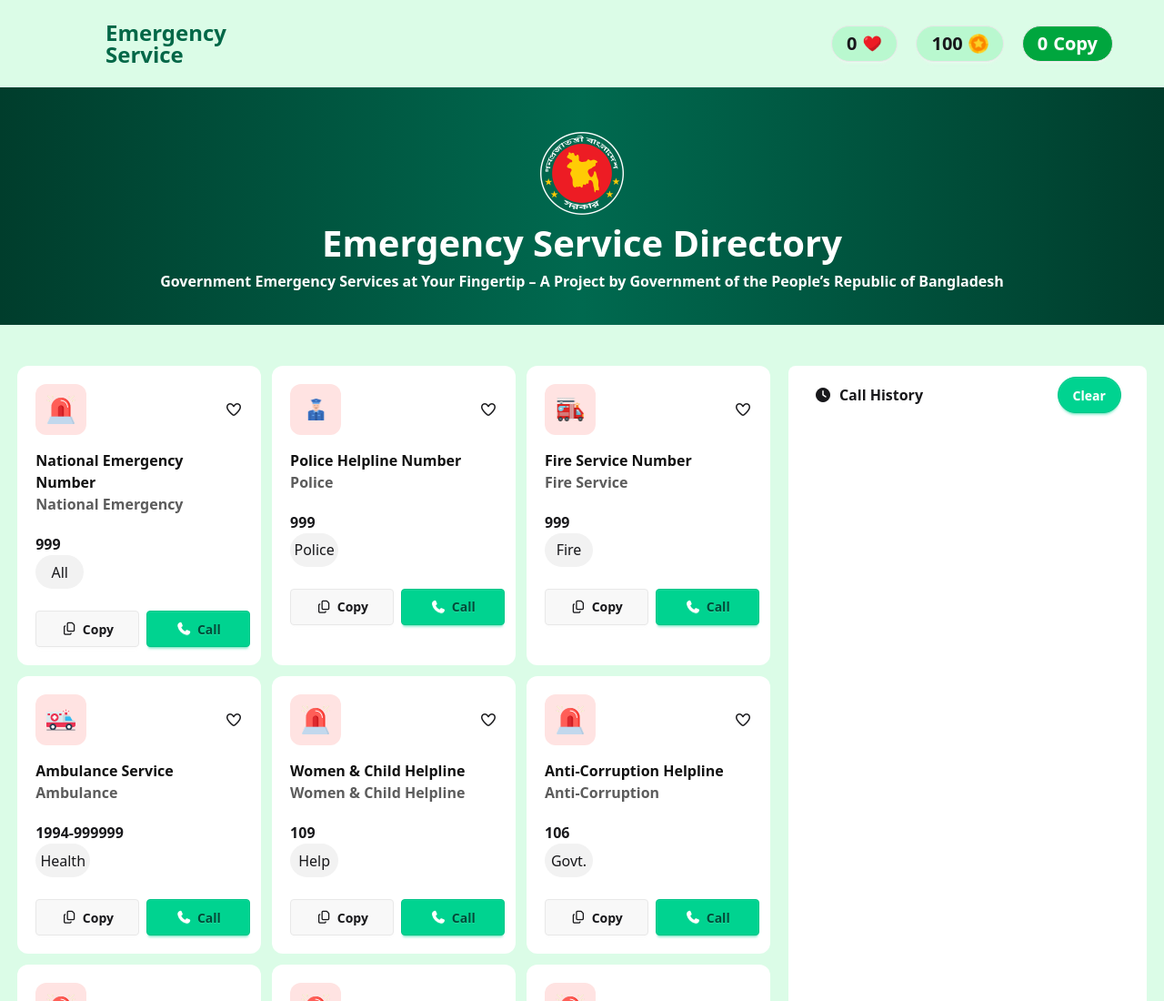
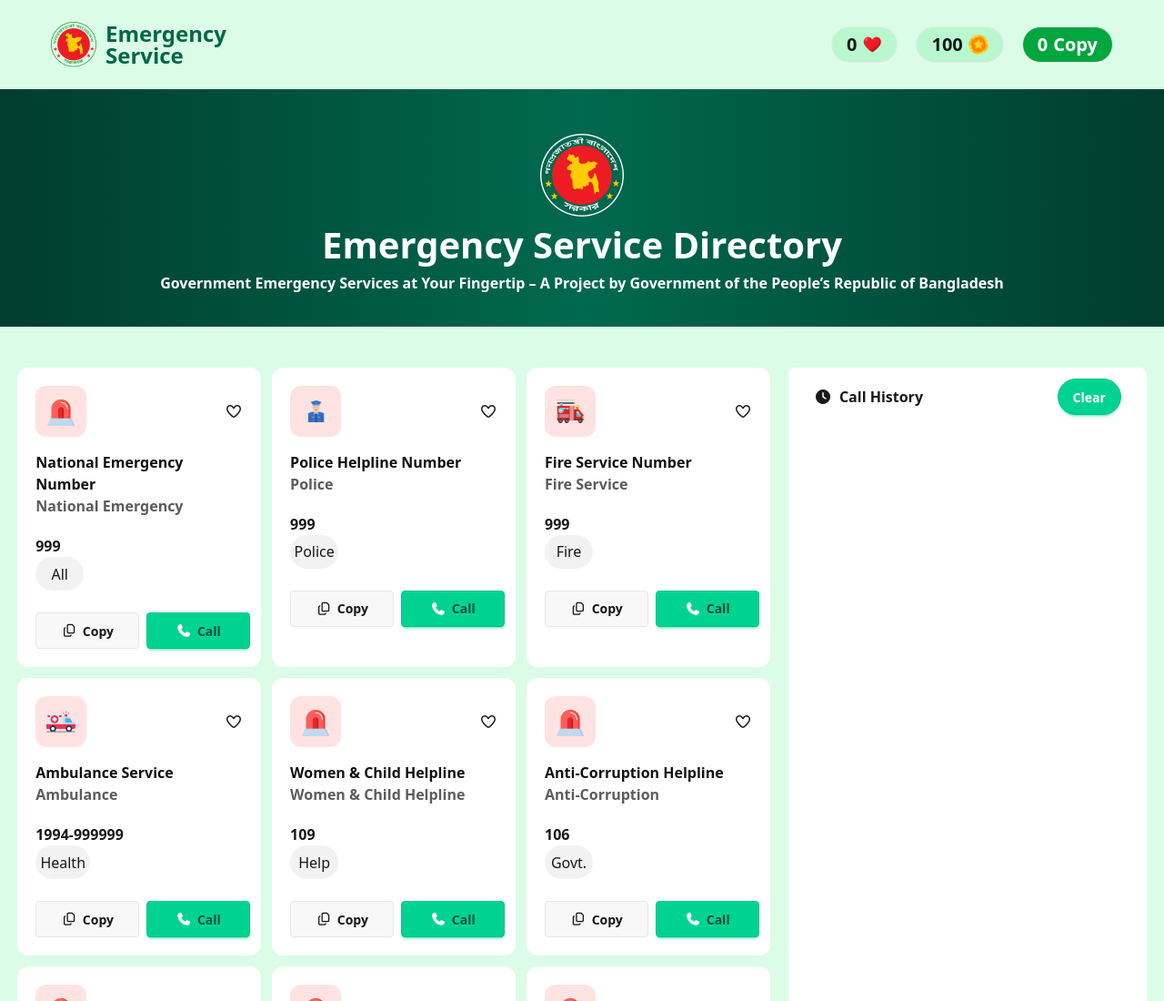
Before and after one commit to farhanahmedanik59/Emergency-Hotline, a plain HTML site: page index.html in a window 1280 px wide. Shown: the top 1100 px of the page at 91% size. Drawn offline with nearby package versions, Linux system fonts and the light colour scheme; the site is published under a folder, as on GitHub Pages, so addresses that start at the root find nothing.

Commit message:
fix some path error

```diff
--- a/index.html
+++ b/index.html
@@ -20,7 +20,7 @@
       <nav>
         <div class="navbar flex justify-between md:px-14 py-6 items-center">
           <div class="md:flex md:items-center md:justify-center">
-            <img width="50px" src="/B12-A5-Emergency-Hotline/assets/logo.png" alt="" />
+            <img width="50px" src="./B12-A5-Emergency-Hotline/assets/logo.png" alt="" />
             <a class="text-2xl text-[#006747] font-bold ml-2.5 leading-none hidden md:block"
               >Emergency <br />
               Service
```
